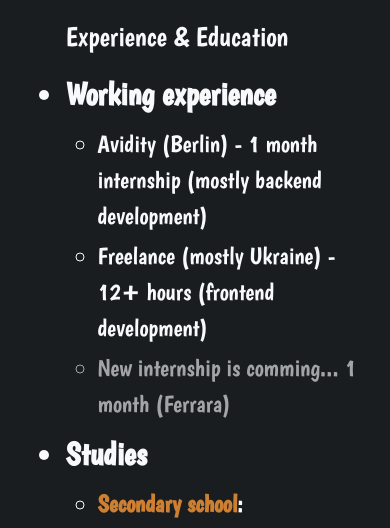
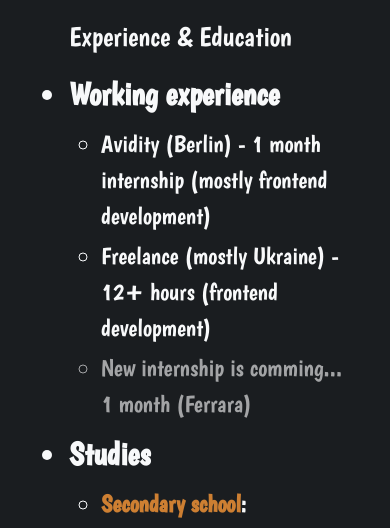
Before and after one commit to BadaFresh/portfolio-website, a website: page src/index.html in a window 390 px wide. Shown: the part 2020-2548 px from the top of the page. Drawn offline with nearby package versions, Linux system fonts and the light colour scheme; animation ran at ten frames a second; a web font is replaced by a local one.

Commit message:
Before job updates

```diff
--- a/src/index.html
+++ b/src/index.html
@@ -160,7 +160,7 @@
                         <h1 class="content-section from-right my-3">Experience & Education</h1>
                         <li class="skls content-section from-right my-2" id="we">Working experience</li>
                         <ul>
-                            <li class="prlang content-section from-right my-1">Avidity (Berlin) - 1 month internship (mostly backend development)</li>
+                            <li class="prlang content-section from-right my-1">Avidity (Berlin) - 1 month internship (mostly frontend development)</li>
                             <li class="prlang content-section from-right my-1">Freelance (mostly Ukraine) - 12+ hours (frontend development)</li>
                             <li class="prlang content-section from-right my-1 op">New internship is comming... 1 month (Ferrara)</li>
                         </ul>
--- a/src/style.css
+++ b/src/style.css
@@ -246,7 +246,7 @@
 }
 @media (max-width: 992px) {
     #rightbox{
-        padding-inline: 4%;
+        padding-inline: 5%;
     }
     .rvnchart{
         width: 550px;
@@ -271,10 +271,10 @@
         width: 80%;
     }
     .from-left {
-        transform: translateX(-5%);
+        transform: translateX(-3.5%);
     }
     .from-right {
-        transform: translateX(5%);
+        transform: translateX(3.5%);
     }
     .phot{
         margin-left: 0 !important; /* Overrides Bootstrap's mx-5 */
```
